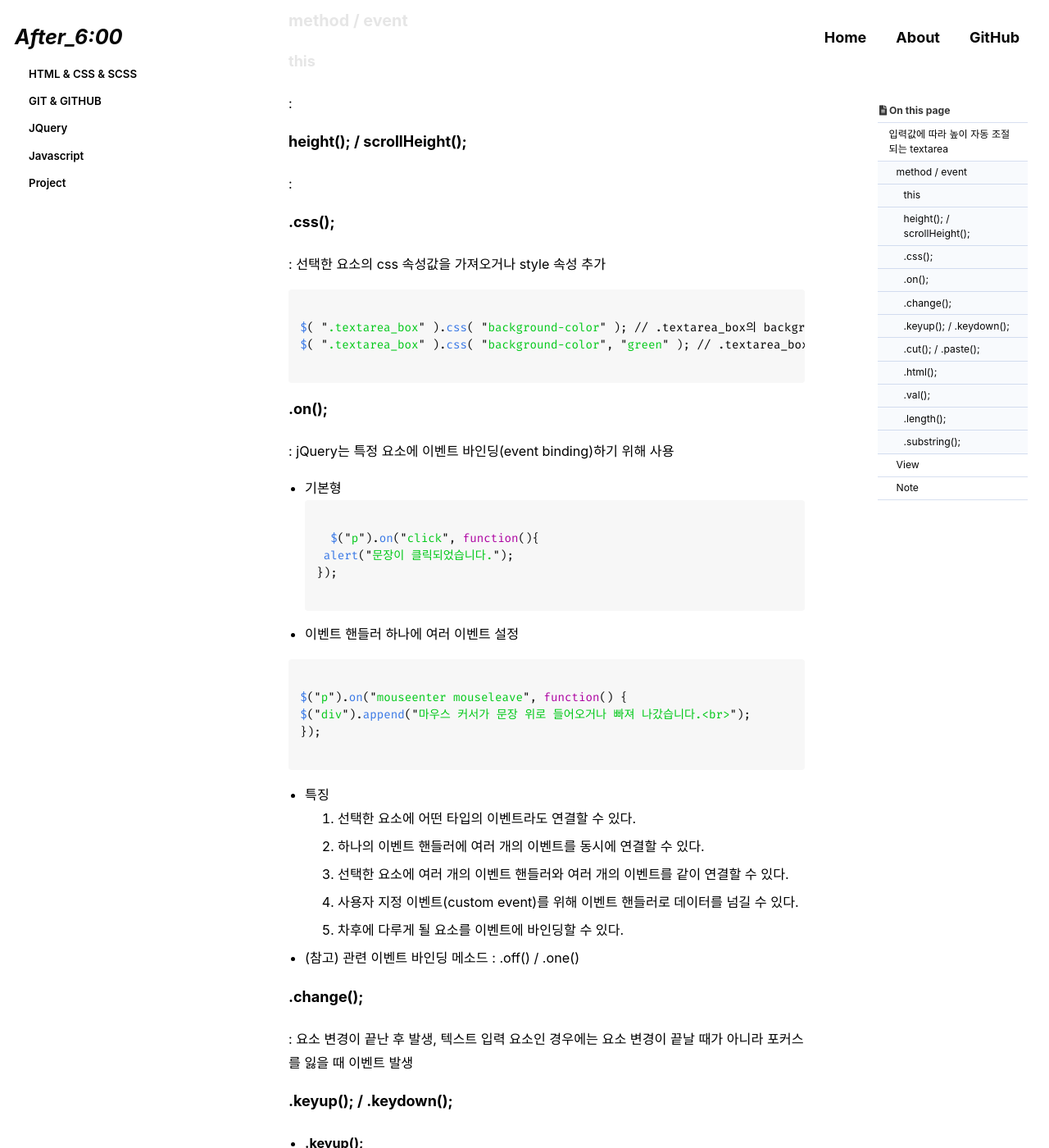
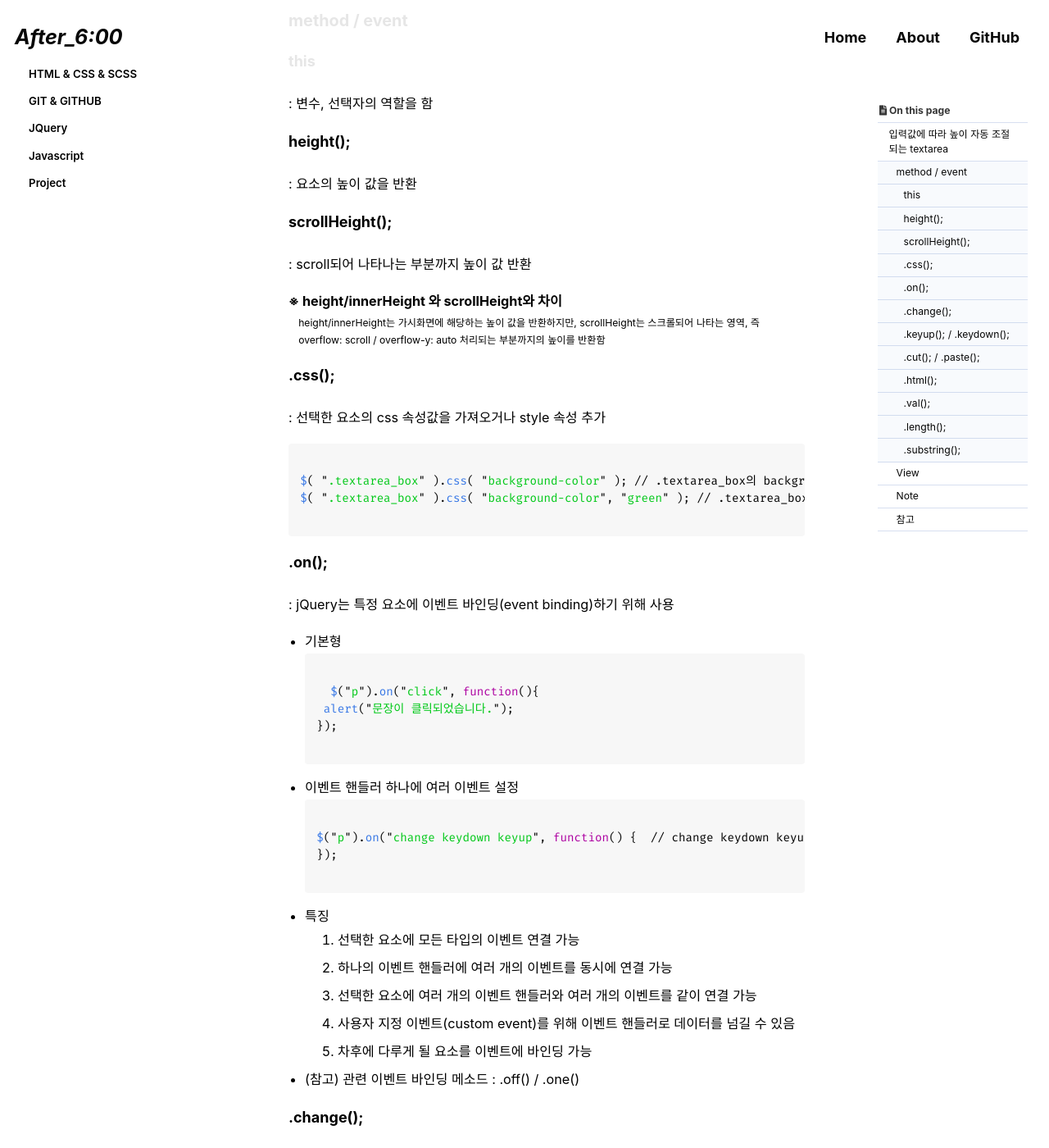
Before and after one commit to Chohyejin53/Chohyejin53.github.io, a Jekyll site: the page built from _posts/2022-09-20-categories-textarea_box.md, in a window 1280 px wide and 1400 px high, scrolled down 410 px. Shown: the whole window at 82% size. Built offline with Jekyll 4.4.1, drawn with Linux system fonts in a browser that asks for light colours; cached includes are drawn as plain includes; some web fonts are replaced; comment, search, counter and statistics services are not loaded; some of the changed text lies outside the part shown.

Commit message:
Update 2022-09-20-categories-textarea_box.md

````diff
--- a/_posts/2022-09-20-categories-textarea_box.md
+++ b/_posts/2022-09-20-categories-textarea_box.md
@@ -23,10 +23,16 @@ last_modified_at: 2022-09-20
 ### method / event
 
 #### this
-:
+: 변수, 선택자의 역할을 함
 
-#### height();  / scrollHeight();
-:
+#### height();
+: 요소의 높이 값을 반환
+
+#### scrollHeight();
+: scroll되어 나타나는 부분까지 높이 값 반환
+
+ ※ height/innerHeight 와 scrollHeight와 차이
+ : height/innerHeight는 가시화면에 해당하는 높이 값을 반환하지만, scrollHeight는 스크롤되어 나타는 영역, 즉 overflow: scroll / overflow-y: auto 처리되는 부분까지의 높이를 반환함
 
 #### .css();
 : 선택한 요소의 css 속성값을 가져오거나 style 속성 추가
@@ -52,22 +58,19 @@ $( ".textarea_box" ).css( "background-color", "green" ); // .textarea_box의 bac
   ```
 - 이벤트 핸들러 하나에 여러 이벤트 설정
 
-```javascript
+  ```javascript
 
-$("p").on("mouseenter mouseleave", function() {
-$("div").append("마우스 커서가 문장 위로 들어오거나 빠져 나갔습니다.<br>");
-});
+  $("p").on("change keydown keyup", function() {  // change keydown keyup 의 요소변경 이후에 이벤트 발생
+  });
 
-```
+  ```
 
 - 특징
-1. 선택한 요소에 어떤 타입의 이벤트라도 연결할 수 있다.
-2. 하나의 이벤트 핸들러에 여러 개의 이벤트를 동시에 연결할 수 있다.
-3. 선택한 요소에 여러 개의 이벤트 핸들러와 여러 개의 이벤트를 같이 연결할 수 있다.
-4. 사용자 지정 이벤트(custom event)를 위해 이벤트 핸들러로 데이터를 넘길 수 있다.
-5. 차후에 다루게 될 요소를 이벤트에 바인딩할 수 있다.
-
-
+1. 선택한 요소에 모든 타입의 이벤트 연결 가능
+2. 하나의 이벤트 핸들러에 여러 개의 이벤트를 동시에 연결 가능
+3. 선택한 요소에 여러 개의 이벤트 핸들러와 여러 개의 이벤트를 같이 연결 가능
+4. 사용자 지정 이벤트(custom event)를 위해 이벤트 핸들러로 데이터를 넘길 수 있음
+5. 차후에 다루게 될 요소를 이벤트에 바인딩 가능
 
 + (참고) 관련 이벤트 바인딩 메소드 : .off() / .one()
 
@@ -88,6 +91,7 @@ $("div").append("마우스 커서가 문장 위로 들어오거나 빠져 나갔
 
 #### .html();
 : 선택한 요소 안의 내용을 가져오거나, 다른 내용으로 수정
+
 + (참고)
     = .text()와 비슷하지만 태그의 처리에 차이가 있음
 
@@ -129,3 +133,7 @@ var test = $( 'h1' ).html(); // <h1> 요소의 내용을 test 변수에 저장
 ### Note
 - max-height 를 반드시 넣어주어야함.(height 값을 기준으로 영역이 더 커지지 못하게 하기 때문)
 - textarea에 'resize: none;'을 넣어주어 사이즈 조절 방지
+
+### 참고
+- http://daplus.net/jquery-overflow-hidden-%EB%98%90%EB%8A%94-overflow-scroll-div%EC%9D%98-%EC%8B%A4%EC%A0%9C-height-%EB%8A%94-%EC%96%B4%EB%96%BB%EA%B2%8C-%EC%96%BB%EC%8A%B5%EB%8B%88%EA%B9%8C/
+- https://wonjuman.tistory.com/20
````
